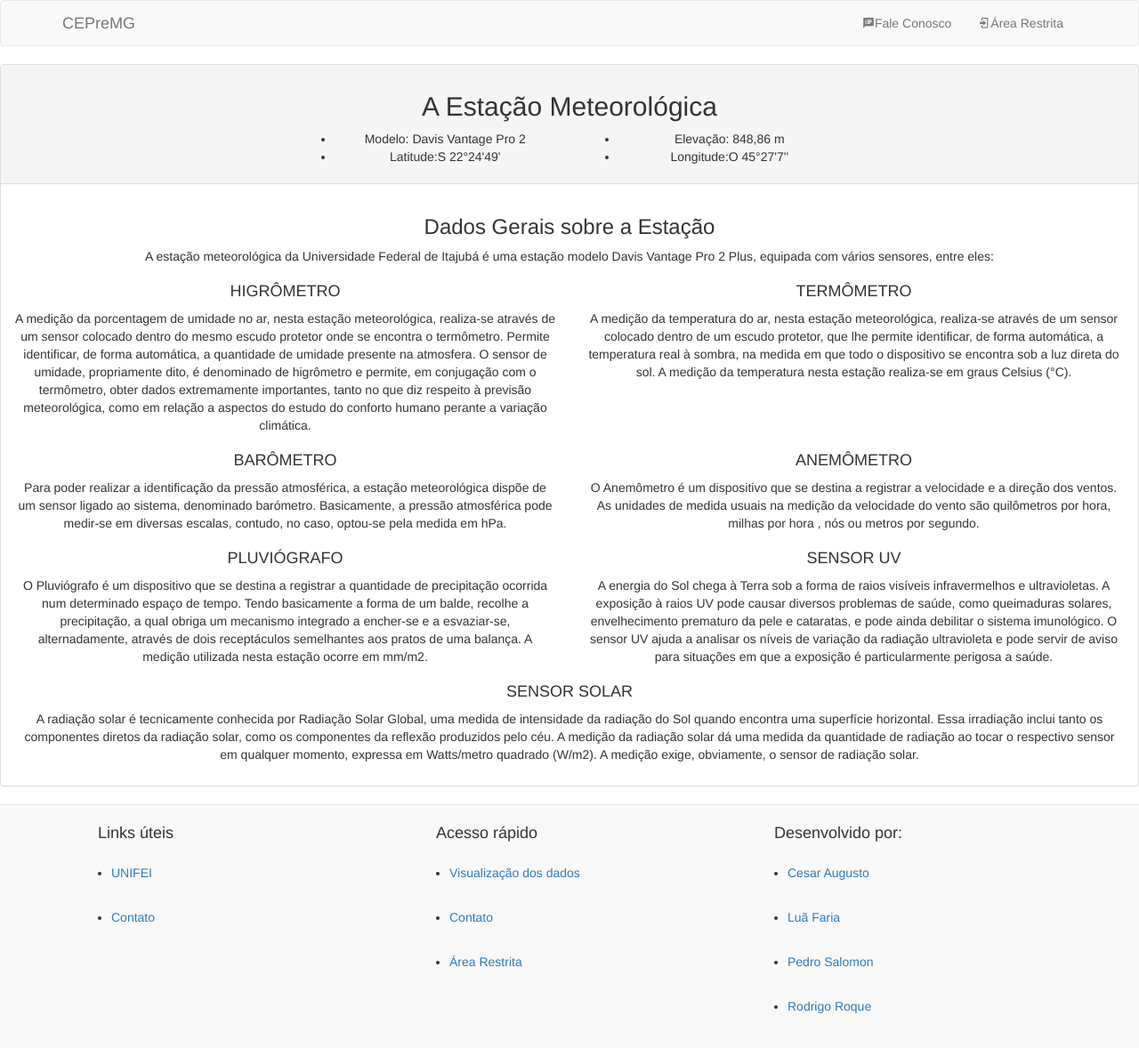
After one commit to roquerodrigo/cepremg, a PHP site: template resources/views/sobreNos.html.twig in a window 1280 px wide. The commit adds this page. Shown: the whole page at 89% size. Run offline with PHP 8.4, Linux system fonts and the light colour scheme; the template is opened without the code that fills it, so the values that code supplies are empty; some libraries are stand-ins or nearby versions.

Commit message:
Sobre Nos

```diff
--- a/app/Controllers/FaleConoscoController.php
+++ b/app/Controllers/FaleConoscoController.php
@@ -83,4 +83,7 @@ class FaleConoscoController extends Controller
 
         return $this->view->render($response, 'visualizarTodasMensagens.html.twig', ['mensagens'=>$mensagens]);
     }
+    public function sobreNos(Request $request, Response $response, array $args){
+        return $this->view->render($response, 'sobreNos.html.twig');
+    }
 }
--- a/app/routes.php
+++ b/app/routes.php
@@ -15,6 +15,7 @@ $app->post('/login', UserController::class . ':login');
 $app->get('/faleConosco', FaleConoscoController::class . ':index');
 $app->post('/faleConosco/enviarMensagem', FaleConoscoController::class . ':criaMensagem');
 $app->post('/faleConosco/countMsg', FaleConoscoController::class . ':listNaoLidasCount');
+$app->get("/sobreNos", FaleConoscoController::class . ':sobreNos');
 
 /***********************************************
  * Middleware: islogedIn
@@ -74,6 +75,7 @@ $app->group('/user', function () {
 
 $app->get('/logout', UserController::class . ':logout')->add($isLogedIn);
 
+
 /***********************************************
  * Routes: /admin
  *
--- /dev/null
+++ b/resources/views/sobreNos.html.twig
@@ -0,0 +1,86 @@
+{% extends 'layouts/master.html.twig' %}
+
+{% block content %}
+    <div class="panel panel-default">
+        <div class = "panel-heading">
+            <div class = "row">
+                <div class = "col-sm-12">
+                    <h2 class = "text-center">A Estação Meteorológica</h2>
+                </div>
+            </div>
+
+            <div class = "row">
+                <div class = "col-sm-3 col-sm-offset-3">
+                    <div class = "text-center">
+                        <ul>
+                            <li>Modelo: Davis Vantage Pro 2</li>
+                            <li>Latitude:S 22°24'49'</li>
+                        </ul>
+                    </div>
+                </div>
+                <div class = "col-sm-3">
+                    <div class = "text-center">
+                        <ul>
+                            <li>Elevação: 848,86 m</li>
+                            <li>Longitude:O 45°27'7''</li>
+                        </ul>
+                    </div>
+                </div>
+            </div>
+        </div>
+        <div class = "panel-body">
+            <div class = "row">
+                <div class = "col-sm-12 text-center">
+                    <h3>Dados Gerais sobre a Estação</h3>
+                    <p>A estação meteorológica da Universidade Federal de Itajubá é uma estação modelo Davis Vantage Pro 2 Plus, equipada com vários sensores, entre eles:
+                </div>
+            </div>
+            <div class = "row">
+                <div class = "col-sm-6 text-center">
+                    <h4>HIGRÔMETRO</h4>
+                    <p>A medição da porcentagem de umidade no ar, nesta estação meteorológica, realiza-se através de um sensor colocado dentro do mesmo escudo protetor onde se encontra o termômetro. Permite identificar, de forma automática, a quantidade de umidade presente na atmosfera. O sensor de umidade, propriamente dito, é denominado de higrômetro e permite, em conjugação com o termômetro, obter dados extremamente importantes, tanto no que diz respeito à previsão meteorológica, como em relação a aspectos do estudo do conforto humano perante a variação climática.
+                    </p>
+                </div>
+                <div class = "col-sm-6 text-center">
+                    <h4>TERMÔMETRO</h4>
+                    <p>A medição da temperatura do ar, nesta estação meteorológica, realiza-se através de um sensor colocado dentro de um escudo protetor, que lhe permite identificar, de forma automática, a temperatura real à sombra, na medida em que todo o dispositivo se encontra sob a luz direta do sol. A medição da temperatura nesta estação realiza-se em graus Celsius (°C).</p>
+                </div>
+            </div>
+            <div class = "row">
+                <div class = "col-sm-6 text-center">
+                    <h4>BARÔMETRO</h4>
+                    <p>Para poder realizar a identificação da pressão atmosférica, a estação meteorológica dispõe de um sensor ligado ao sistema, denominado barómetro. Basicamente, a pressão atmosférica pode medir-se em diversas escalas, contudo, no caso, optou-se pela medida em hPa.
+                    </p>
+                </div>
+                <div class = "col-sm-6 text-center">
+                    <h4>ANEMÔMETRO</h4>
+                    <p>O Anemômetro é um dispositivo que se destina a registrar a velocidade e a direção dos ventos. As unidades de medida usuais na medição da velocidade do vento são quilômetros por hora, milhas por hora , nós ou metros por segundo.
+                    </p>
+                </div>
+            </div>
+
+            <div class = "row">
+                <div class = "col-sm-6 text-center">
+                    <h4>PLUVI&Oacute;GRAFO</h4>
+                    <p>O Pluvi&oacute;grafo é um dispositivo que se destina a registrar a quantidade de precipitação ocorrida num determinado espaço de tempo. Tendo basicamente a forma de um balde, recolhe a precipitação, a qual obriga um mecanismo integrado a encher-se e a esvaziar-se, alternadamente, através de dois receptáculos semelhantes aos pratos de uma balança. A medição utilizada nesta estação ocorre em mm/m2.
+                    </p>
+                </div>
+                <div class = "col-sm-6 text-center">
+                    <h4>SENSOR UV</h4>
+                    <p>A energia do Sol chega à Terra sob a forma de raios visíveis infravermelhos e ultravioletas. A exposição à raios UV pode causar diversos problemas de saúde, como queimaduras solares, envelhecimento prematuro da pele e cataratas, e pode ainda debilitar o sistema imunológico. O sensor UV ajuda a analisar os níveis de variação da radiação ultravioleta e pode servir de aviso para situações em que a exposição é particularmente perigosa a saúde.
+                    </p>
+                </div>
+            </div>
+
+            <div class = "row">
+                <div class = "col-sm-12 text-center">
+                    <h4>SENSOR SOLAR</h4>
+                    <p>A radiação solar é tecnicamente conhecida por Radiação Solar Global, uma medida de intensidade da radiação do Sol quando encontra uma superfície horizontal. Essa irradiação inclui tanto os componentes diretos da radiação solar, como os componentes da reflexão produzidos pelo céu. A medição da radiação solar dá uma medida da quantidade de radiação ao tocar o respectivo sensor em qualquer momento, expressa em Watts/metro quadrado (W/m2). A medição exige, obviamente, o sensor de radiação solar.
+                    </p>
+                </div>
+            </div>
+        </div>
+    </div>
+
+
+{% endblock %}
```
